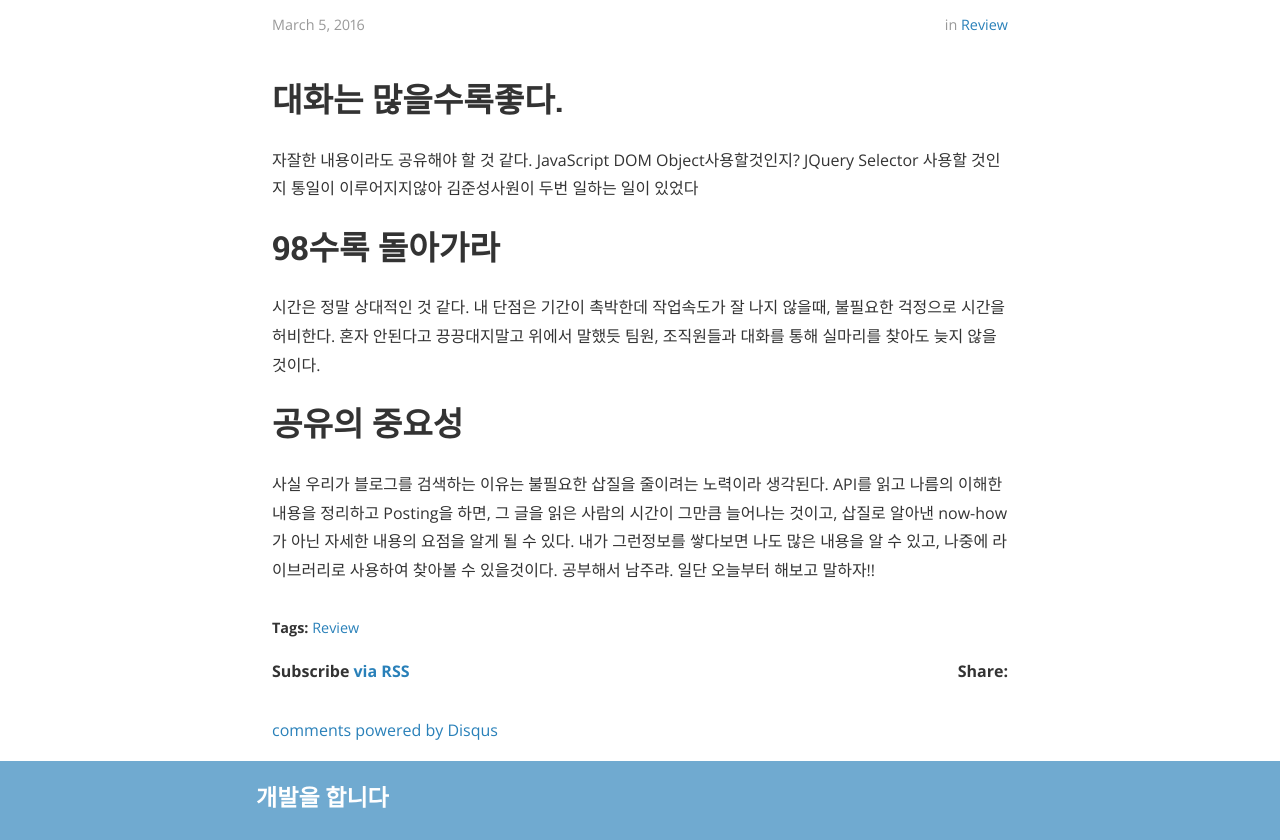
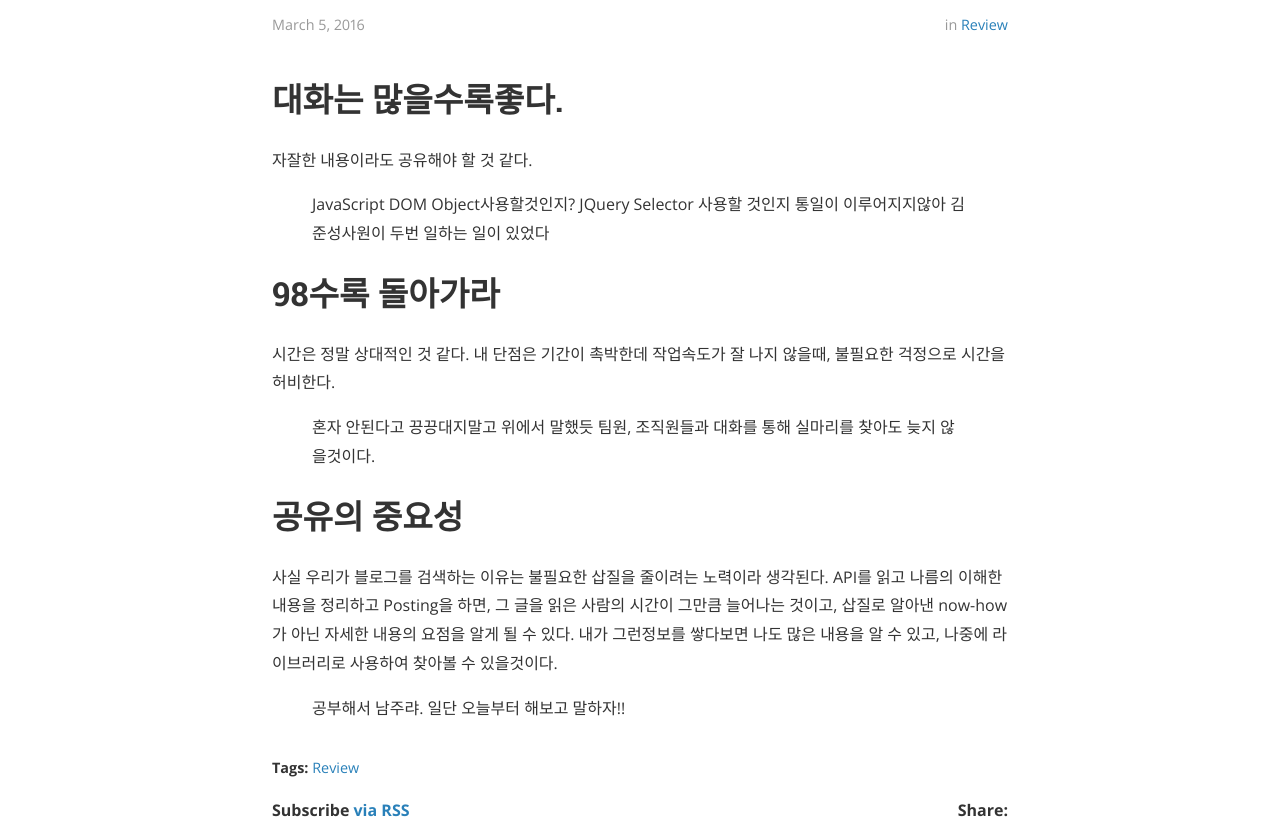
Before and after one commit to dynamiczoe/dynamiczoe.github.io, a Jekyll site: the page built from _posts/2016-03-05-rewind_this_week.md, in a window 1280 px wide and 1400 px high, cut to the strip 507-1347 px from the top of the window. Built offline with Jekyll 4.4.1, drawn with Linux system fonts in a browser that asks for light colours; nearby versions of some CDN libraries; comment, search, counter and statistics services are not loaded; a style sheet for code colours, icons or effects is not loaded.

Commit message:
apply markdown

```diff
--- a/_posts/2016-03-05-rewind_this_week.md
+++ b/_posts/2016-03-05-rewind_this_week.md
@@ -9,14 +9,14 @@ cover:  "/assets/Earth.png"
 ---
 # 대화는 많을수록좋다.
 자잘한 내용이라도 공유해야 할 것 같다.
-    JavaScript DOM Object사용할것인지? JQuery Selector 사용할 것인지 통일이 이루어지지않아 김준성사원이 두번 일하는 일이 있었다
+> JavaScript DOM Object사용할것인지? JQuery Selector 사용할 것인지 통일이 이루어지지않아 김준성사원이 두번 일하는 일이 있었다
 
 # 98수록 돌아가라
 시간은 정말 상대적인 것 같다.
 내 단점은 기간이 촉박한데 작업속도가 잘 나지 않을때, 불필요한 걱정으로 시간을 허비한다.
-    혼자 안된다고 끙끙대지말고 위에서 말했듯 팀원, 조직원들과 대화를 통해 실마리를 찾아도 늦지 않을것이다.
+> 혼자 안된다고 끙끙대지말고 위에서 말했듯 팀원, 조직원들과 대화를 통해 실마리를 찾아도 늦지 않을것이다.
 
 # 공유의 중요성
 사실 우리가 블로그를 검색하는 이유는 불필요한 삽질을 줄이려는 노력이라 생각된다.
 API를 읽고 나름의 이해한 내용을 정리하고 Posting을 하면, 그 글을 읽은 사람의 시간이 그만큼 늘어나는 것이고, 삽질로 알아낸 now-how가 아닌 자세한 내용의 요점을 알게 될 수 있다. 내가 그런정보를 쌓다보면 나도 많은 내용을 알 수 있고, 나중에 라이브러리로 사용하여 찾아볼 수 있을것이다.
-    공부해서 남주랴. 일단 오늘부터 해보고 말하자!!
+> 공부해서 남주랴. 일단 오늘부터 해보고 말하자!!
```
